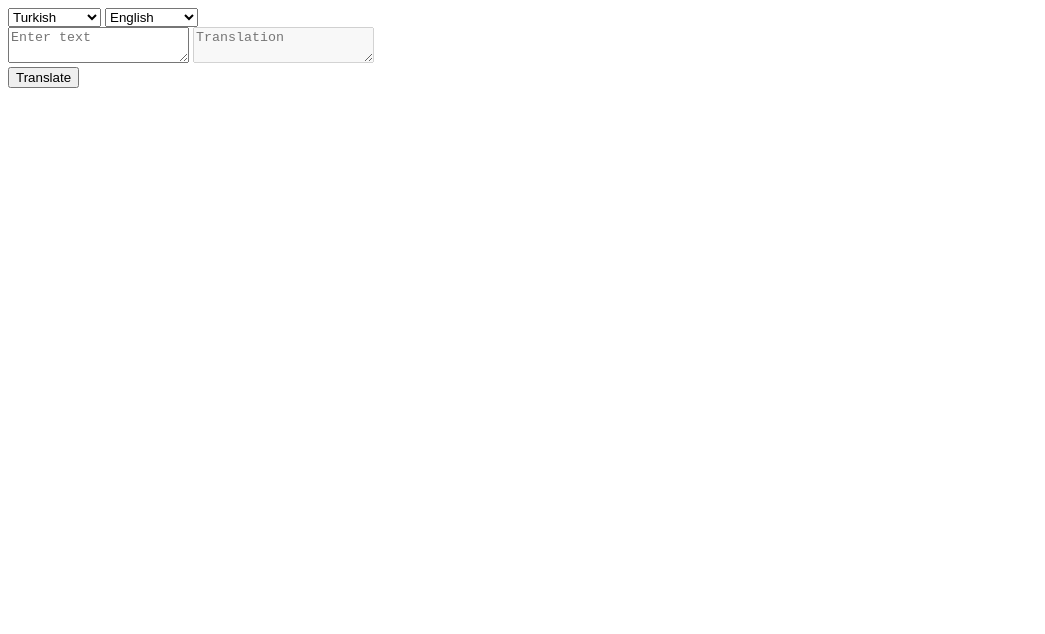
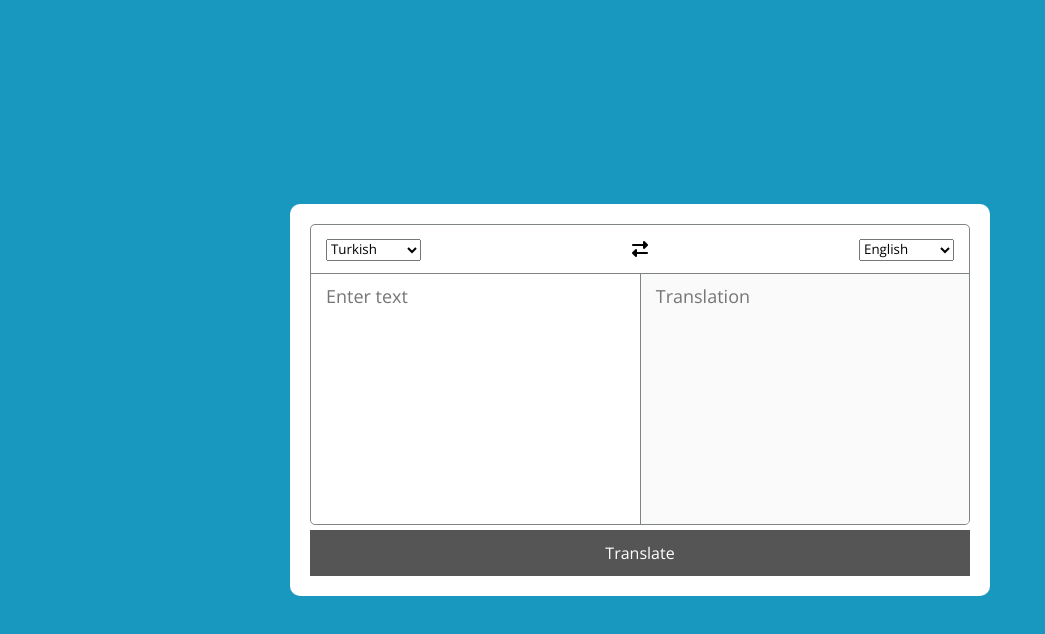
Before and after one commit to fatihcihan/Javascript-Api-Projects, a plain HTML site: page Profile-Search/index.html in a window 1280 px wide. Shown: the whole page, without its empty margins (0-1045 px from the left). Drawn offline with nearby package versions, Linux system fonts and the light colour scheme.

Commit message:
design improved

```diff
--- a/Profile-Search/index.html
+++ b/Profile-Search/index.html
@@ -5,20 +5,32 @@
     <meta charset="UTF-8">
     <meta http-equiv="X-UA-Compatible" content="IE=edge">
     <meta name="viewport" content="width=device-width, initial-scale=1.0">
+    <link rel="stylesheet" href="https://cdnjs.cloudflare.com/ajax/libs/font-awesome/6.1.0/css/all.min.css"
+        integrity="sha512-10/jx2EXwxxWqCLX/hHth/vu2KY3jCF70dCQB8TSgNjbCVAC/8vai53GfMDrO2Emgwccf2pJqxct9ehpzG+MTw=="
+        crossorigin="anonymous" referrerpolicy="no-referrer" />
+    <link rel="stylesheet" href="style.css">
     <title>Document</title>
 </head>
 
 <body>
+    <div class="container">
+        <div class="box">
+            <ul class="controls">
+                <li class="left">
                     <select id="from-lang"></select>
+                </li>
+                <li class="middle"><i class="fas fa-exchange-alt"></i> </li>
+                <li class="right">
                     <select id="to-lang"></select>
-
+                </li>
+            </ul>
             <div class="text-controls">
                 <textarea id="from-text" class="from-text" placeholder="Enter text"></textarea>
                 <textarea id="to-text" class="to-text" placeholder="Translation" readonly disabled></textarea>
             </div>
-
+        </div>
         <button id="btnTranslate">Translate</button>
-
+    </div>
     <script src="languages.js"></script>
     <script src="script.js"></script>
 </body>
```
Lines whose indentation alone changed are shown as unchanged.
